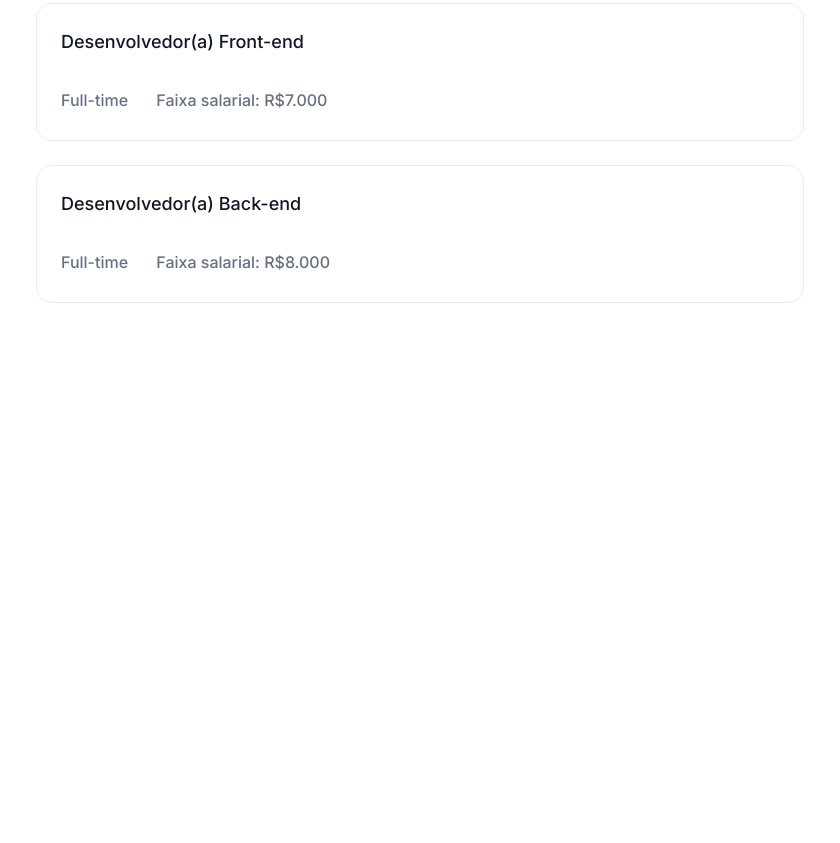
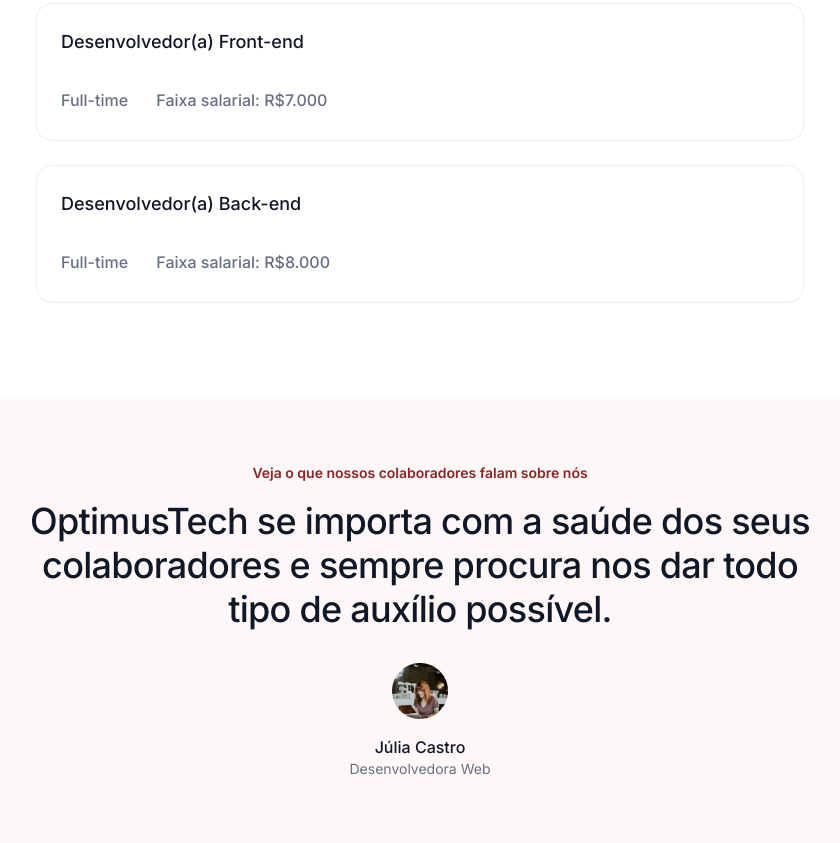
Before and after one commit to Biancabps/desafio-html-e-css, a plain HTML site: page index.html in a window 1280 px wide. Shown: the part 2205-3048 px from the top of the page, without its empty margins (220-1060 px from the left). Before the commit the page ends 2532 px from the top, so only its background shows below. Drawn offline with Linux system fonts and the light colour scheme.

Commit message:
6 dia do desafio

```diff
--- a/index.html
+++ b/index.html
@@ -106,5 +106,13 @@
     </div>
 </section>
 
+<section class="depoimentos">
+    <span class="depoimentos__titulo">Veja o que nossos colaboradores falam sobre nós</span>
+    <p class="depoimentos__texto">OptimusTech se importa com a saúde dos seus colaboradores e sempre procura nos dar todo tipo de auxílio possível.</p>
+    <img class="depoimentos__img" src="./assets/img/Avatar.png" alt="Imagem avatar">
+    <span class="depoimentos_nome">Júlia Castro</span>
+    <span class="depoimentos__cargo">Desenvolvedora Web</span>
+</section>
+
 </body>
 </html>
--- a/style.css
+++ b/style.css
@@ -215,3 +215,52 @@
 .informacoes span {
     margin-right: 24px;
 }
+
+.depoimentos {
+    width: 80%;
+    background: rgba(196, 25, 25, 0.03);
+    border-radius: 16px;
+    padding: 64px;
+    margin: 0 auto;
+    margin-top: 96px;
+    font-family: var(--fonte-inter);
+    display: flex;
+    flex-direction: column;
+}
+
+.depoimentos__titulo {
+    font-size: 14px;
+    font-weight: 600;
+    color: var(--cor-vinho);
+    margin-bottom: 16px;
+    line-height: 20px;
+}
+
+.depoimentos__texto {
+    font-size: 36px;
+    font-weight: 500;
+    color: var(--cor-preto);
+    margin-bottom: 32px;
+    line-height: 44px;
+    letter-spacing: -0.02em;
+    text-align: center;
+    width: 90%;
+}
+
+.depoimentos__img {
+    margin-bottom: 16px;
+}
+
+.depoimentos_nome {
+    font-size: 16px;
+    font-weight: 500;
+    line-height: 24px;
+    color: var(--cor-preto);
+}
+
+.depoimentos__cargo {
+    font-size: 14px;
+    font-weight: 400;
+    line-height: 20px;
+    color: var(--cor-cinza);
+}
```
Also changed, not shown: assets/img/Avatar.png (added).
